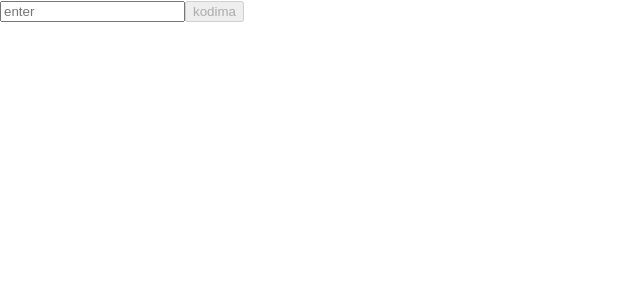
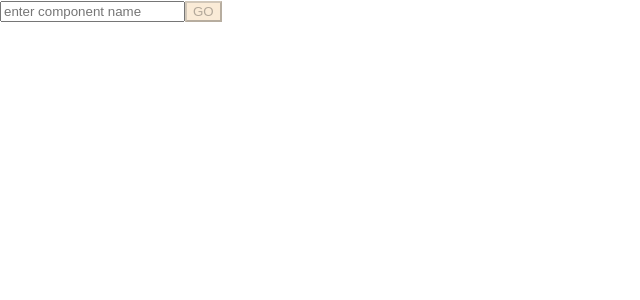
Before and after one commit to Beersheva22Telran/react-application, a React (Create React App) app: page / in a window 1280 px wide. Shown: the top 300 px of the page, without its empty margins (0-640 px from the left). Built offline with nearby package versions, Linux system fonts and the light colour scheme; the HTML template or start-up script is replaced by a standard one.

Commit message:
Components map - mounting / unmounting

```diff
--- /dev/null
+++ b/src/App.css
@@ -0,0 +1,3 @@
+.app-class {
+    background-color: red;
+}
--- a/src/App.tsx
+++ b/src/App.tsx
@@ -1,10 +1,30 @@
+import { ReactNode, useState } from "react";
 import  Clocks  from "./components/Clocks"
 import Input from "./components/common/Input";
 import InputResult from "./model/InputResult";
+import A from "./components/A";
+const components: Map<string, ReactNode> = new Map (
+  [
+    ["clocks", <Clocks></Clocks>],
+    ["a", <A></A>]
+  ]
+)
+ const App: React.FC = () => {
+  const [componentName, setComponentName] = useState<string>('');
 
- const App: React.FC = () => {
-  return <Input submitFn={function (inputText: string): InputResult {
-    console.log(inputText); return {status:'error',message:inputText}
-  } } type="text" placeholder={"enter"} buttonTitle="kodima"/>
+  function submitFn(component: string): InputResult {
+      const res: InputResult = {status: "error",
+       message: `${component} doesn't exist`};
+       if(components.has(component)) {
+        res.status = "success";
+        res.message = ''
+        setComponentName(component);
+       }
+       return res;
+  }
+  return <div >
+    <Input submitFn={submitFn} placeholder="enter component name"></Input>
+    {componentName && components.get(componentName)}
+  </div>
 }
 export default App;
--- /dev/null
+++ b/src/components/A.tsx
@@ -0,0 +1,10 @@
+import { useEffect } from "react";
+
+const A: React.FC = () => {
+useEffect(() => {
+    console.log('mounting of A');
+    return () => console.log('unmounting of A')
+})
+return <p style={{fontSize:'2em', fontWeight:'bold'}}>Component A</p>
+}
+export default A;
--- a/src/components/Clocks.tsx
+++ b/src/components/Clocks.tsx
@@ -4,11 +4,13 @@ import { Clock } from "./Clock"
 const Clocks:React.FC = () => {
     const [time, setTime] = useState<Date>(new Date())
     useEffect(() => {
+        console.log("mounting of clocks")
         const intervalId = setInterval(() => {
        setTime(new Date());
-
+      console.log("interval")
    }, 1000 );
-   return () => clearInterval(intervalId)
+   return () => { console.log("unmounting of clocks")
+    clearInterval(intervalId)}
    }, [])
     return <div style={{display: 'flex',
      flexDirection: 'row', justifyContent: 'space-around'}}>
--- /dev/null
+++ b/src/components/common/Input.css
@@ -0,0 +1,3 @@
+button {
+    background-color: antiquewhite;
+}
--- a/src/components/common/Input.tsx
+++ b/src/components/common/Input.tsx
@@ -2,7 +2,7 @@ import { useEffect, useRef, useState } from "react";
 import InputResult from "../../model/InputResult";
 import Alert from "./Alert";
 import { StatusType } from "../../model/StatusType";
-
+import "./Input.css"
 type Props = {
     submitFn: (inputText: string) => InputResult;
     placeholder: string;
@@ -18,6 +18,9 @@ const Input: React.FC<Props> = ({submitFn, placeholder, buttonTitle, type}) => {
     function onClickFn(){
         const res = submitFn(inputElementRef.current!.value);
         status.current = res.status;
+        if(res.status === "success") {
+            inputElementRef.current!.value = ''
+        }
         setMessage(res.message || '');
         res.message && setTimeout(() => setMessage(''), 5000);
     }
@@ -27,7 +30,7 @@ const Input: React.FC<Props> = ({submitFn, placeholder, buttonTitle, type}) => {
     return <div>
         <input type={type || 'text'} placeholder={placeholder} ref={inputElementRef}
         onChange={onChangeFn}/>
-        <button onClick={onClickFn} disabled={disabled}>{buttonTitle || 'GO' }</button>
+        <button  onClick={onClickFn} disabled={disabled}>{buttonTitle || 'GO' }</button>
         {message && <Alert status={status.current} message={message}></Alert>}
     </div>
 }
```
